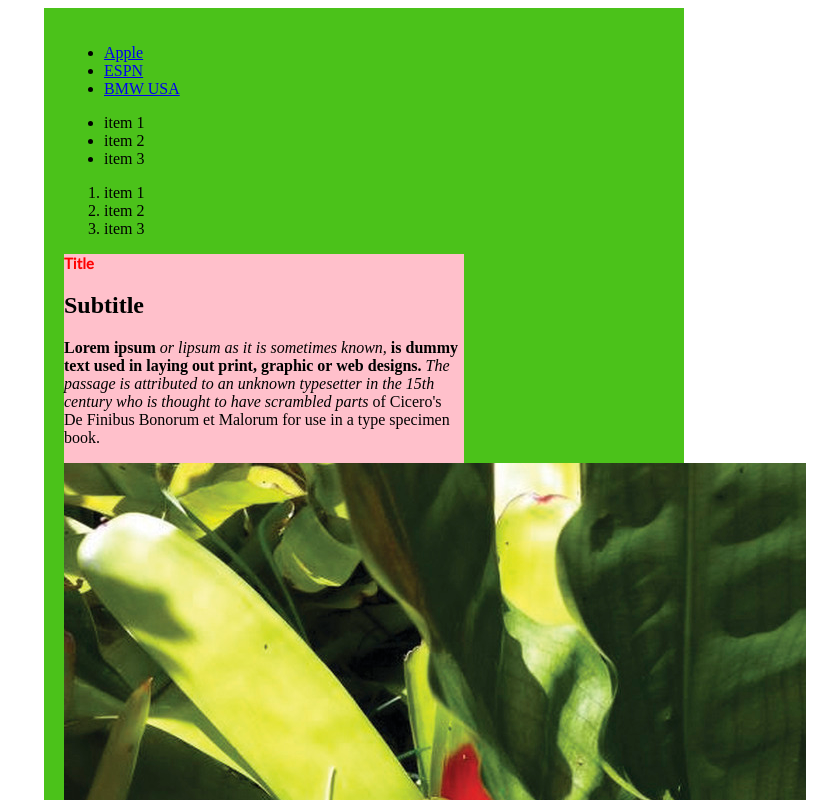
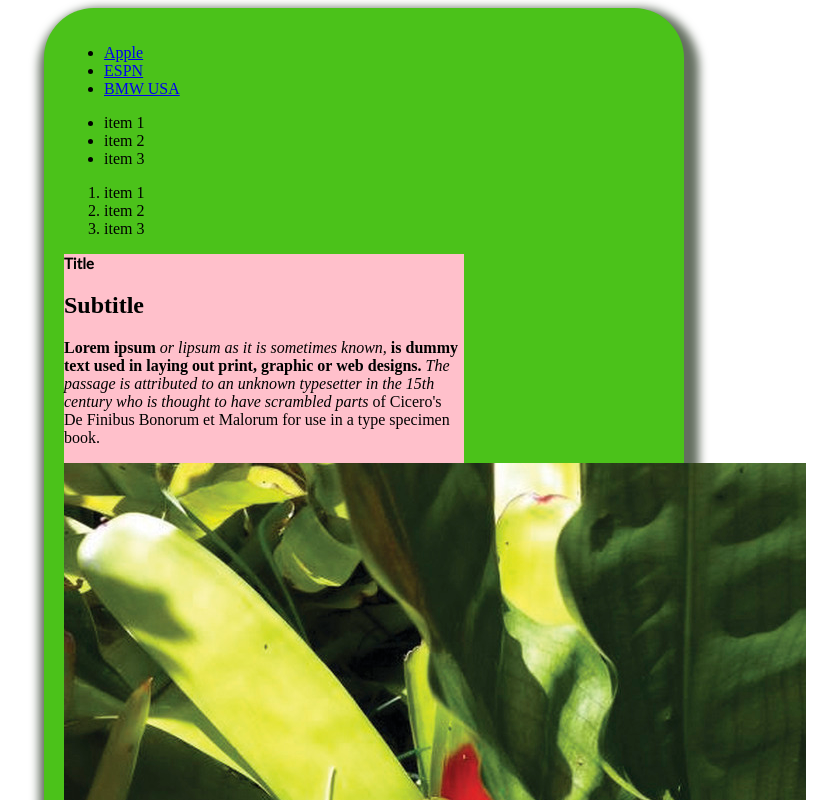
Before and after one commit to jav165/test, a plain HTML site: page Class/index.html in a window 1280 px wide. Shown: the top 800 px of the page, without its empty margins (276-1113 px from the left). Drawn offline with Linux system fonts and the light colour scheme; files whose address does not match are found by name.

Commit message:
Edited container

```diff
--- a/Class/CSS/style.css
+++ b/Class/CSS/style.css
@@ -1,7 +1,7 @@
 
 /* This will grab all the h1 tags */
 h1 {
-  color: red;
+  color: black;
   font-family: 'Lato', sans-serif;
   margin: auto;
 }
@@ -13,11 +13,13 @@ h1 {
   width: 600px;
   margin: auto;
   padding: 20px;
+  box-shadow: 5px 10px 10px 10px rgb(100, 111, 96);
+  border-radius: 50px;
 }
 .container h1 {font-size: 15px}
 
 .article h1 {
-  color: red;
+  color: blue;
 }
 /* This is a id  */
 #flower {
```
